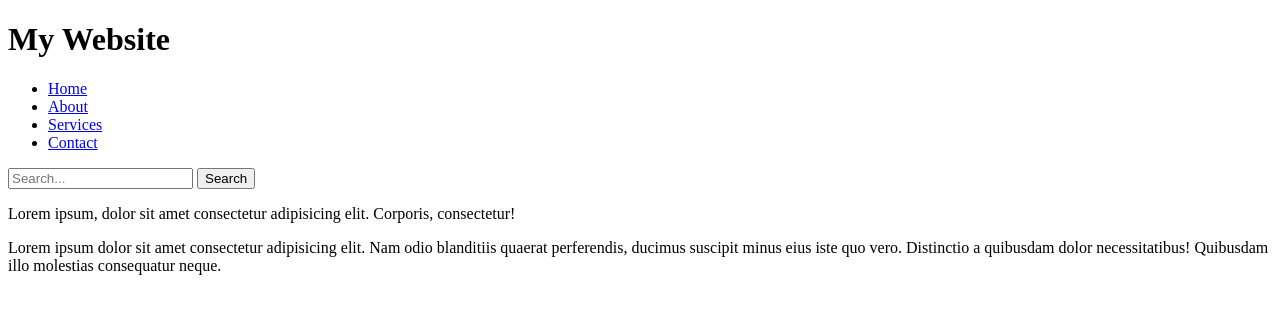
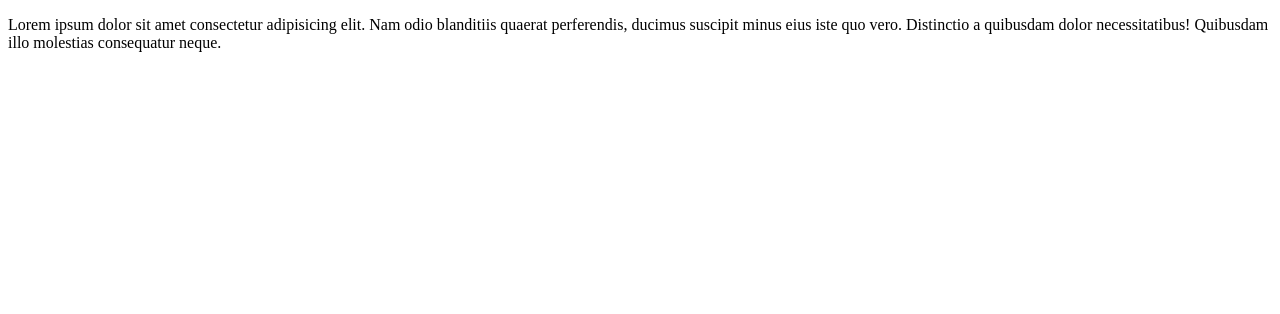
Before and after one commit to Daniel082811/aur-work-10, a plain HTML site: page index.html in a window 1280 px wide. Drawn offline with Linux system fonts and the light colour scheme; a script that the page names is missing.

Commit message:
Revert "header vul"

```diff
--- a/index.html
+++ b/index.html
@@ -8,26 +8,7 @@
 </head>
 <body>
 
-    <header>
-        <h1>My Website</h1>
-        <nav>
-            <ul>
-                <li><a href="#">Home</a></li>
-                <li><a href="#">About</a></li>
-                <li><a href="#">Services</a></li>
-                <li><a href="#">Contact</a></li>
-            </ul>
-        </nav>
-        <div class="search-bar">
-            <input type="text" placeholder="Search...">
-            <button type="submit">Search</button>
-        </div>
-        <div>
-            <p>
-                Lorem ipsum, dolor sit amet consectetur adipisicing elit. Corporis, consectetur!
-            </p>
-        </div>
-    </header>
+    <header></header>
 
     <footer>
         <p>Lorem ipsum dolor sit amet consectetur
```
